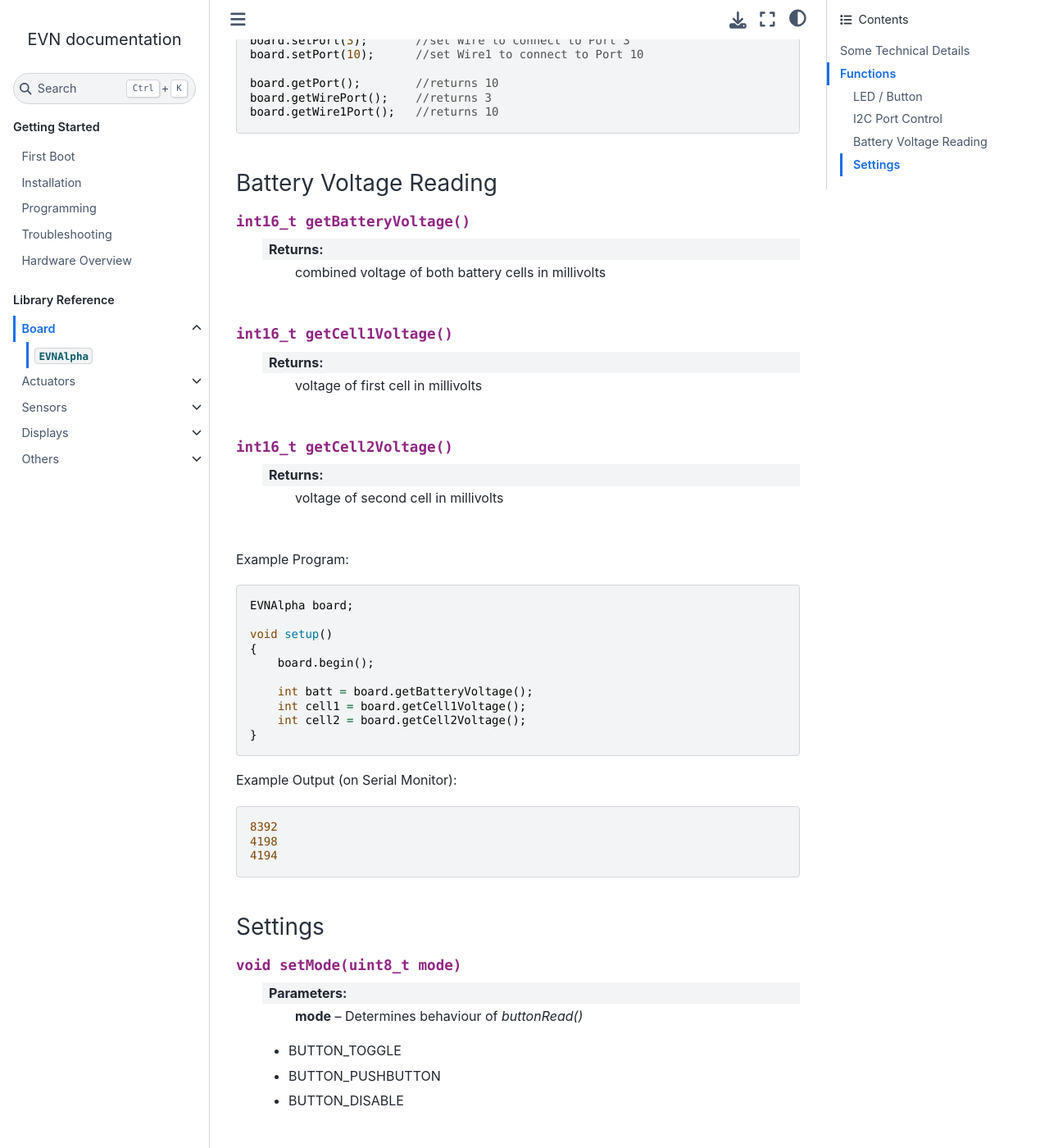
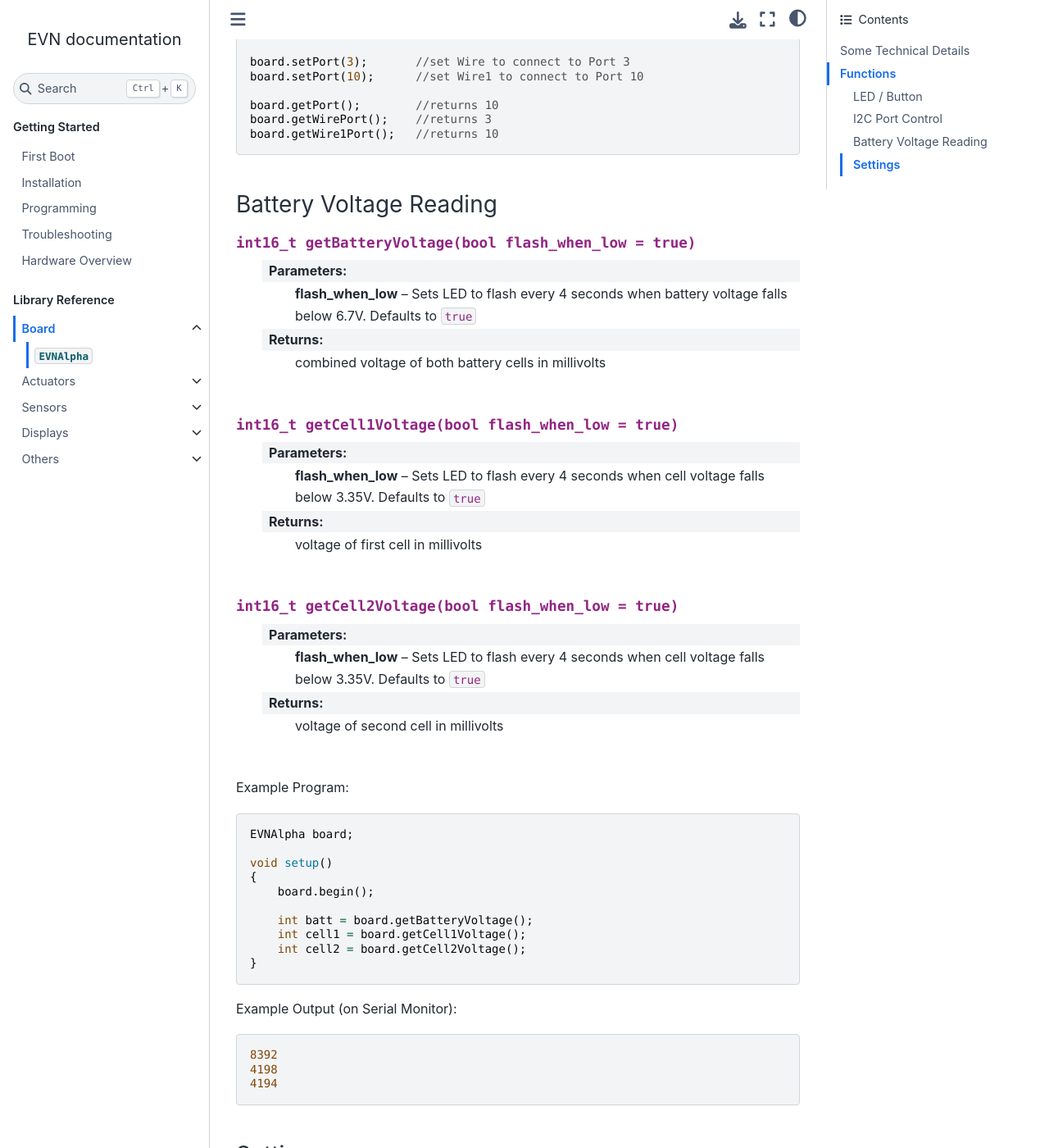
Before and after one commit to HTY2003/EVN-arduino-old, a Sphinx documentation site: the page built from docs/board/evnalpha.rst, in a window 1280 px wide and 1400 px high, scrolled down 3571 px. Shown: the whole window at 82% size. Built offline with Sphinx 7.4.7 and the Sphinx Book theme 1.1.4, drawn with Linux system fonts in a browser that asks for light colours; some of the changed text lies outside the part shown.

Commit message:
improve button debouncing, some refactoring, added LED flash and undervoltage alert funcs, update docs

```diff
--- a/docs/board/evnalpha.rst
+++ b/docs/board/evnalpha.rst
@@ -133,15 +133,21 @@ Example Usage:
 Battery Voltage Reading
 """"""""""""""""""""""""
 
-.. function:: int16_t getBatteryVoltage()
+.. function:: int16_t getBatteryVoltage(bool flash_when_low = true)
+
+    :param flash_when_low: Sets LED to flash every 4 seconds when battery voltage falls below 6.7V. Defaults to ``true``
 
     :returns: combined voltage of both battery cells in millivolts
 
-.. function:: int16_t getCell1Voltage()
+.. function:: int16_t getCell1Voltage(bool flash_when_low = true)
+
+    :param flash_when_low: Sets LED to flash every 4 seconds when cell voltage falls below 3.35V. Defaults to ``true``
 
     :returns: voltage of first cell in millivolts
 
-.. function:: int16_t getCell2Voltage()
+.. function:: int16_t getCell2Voltage(bool flash_when_low = true)
+
+    :param flash_when_low: Sets LED to flash every 4 seconds when cell voltage falls below 3.35V. Defaults to ``true``
 
     :returns: voltage of second cell in millivolts
 
@@ -178,10 +184,14 @@ Settings
     * BUTTON_PUSHBUTTON
     * BUTTON_DISABLE
 
-.. function:: void setLinkLED(bool link_led)
+.. function:: void setLinkLED(bool enable)
 
-    :param link_led: Links LED to display `buttonRead()` output
+    :param enable: Links LED to display `buttonRead()` output
 
-.. function:: void setLinkMotors(bool link_motors)
+.. function:: void setLinkMovement(bool enable)
 
-    :param link_motors: Links motor operation to `buttonRead()` output
+    :param enable: Links all motor and servo operation to `buttonRead()` output
+
+.. function:: void setFlash(bool enable)
+
+    :param enable: Sets LED to flash on and off for 1 second every 4 seconds
--- a/docs/conf.py
+++ b/docs/conf.py
@@ -18,7 +18,7 @@
 # -- Project information -----------------------------------------------------
 
 project = "EVN"
-# copyright = "2024, Centre of Robotics Excellence"
+copyright = "2024, Centre of Robotics Excellence"
 author = "Heng Teng Yi"
 
 
```
Also changed, not shown: other parts of docs/board/evnalpha.rst (+2 -2 lines), 7 other files.
